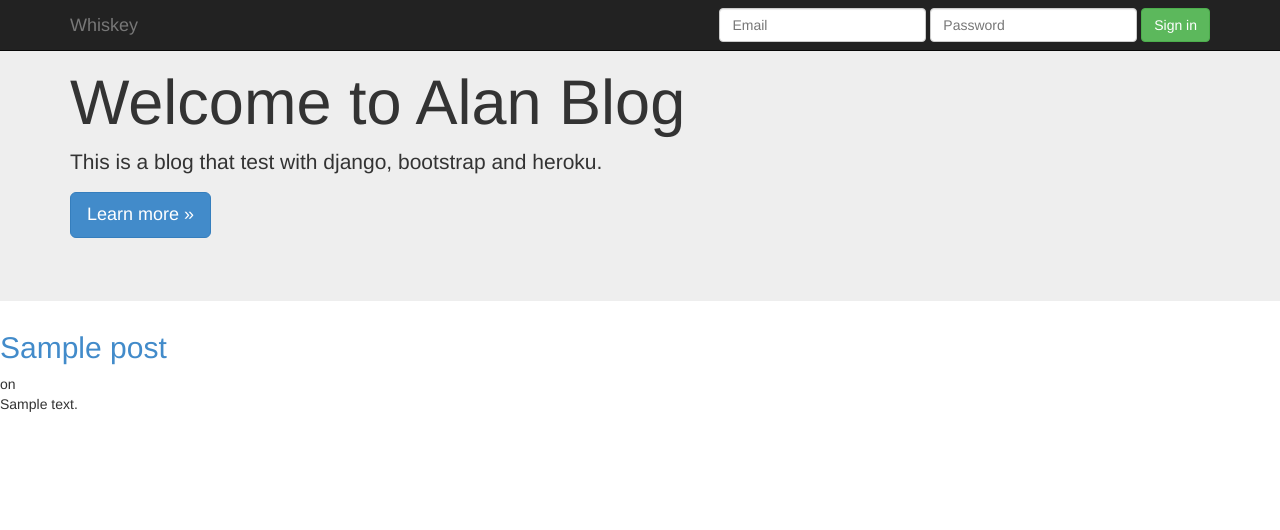
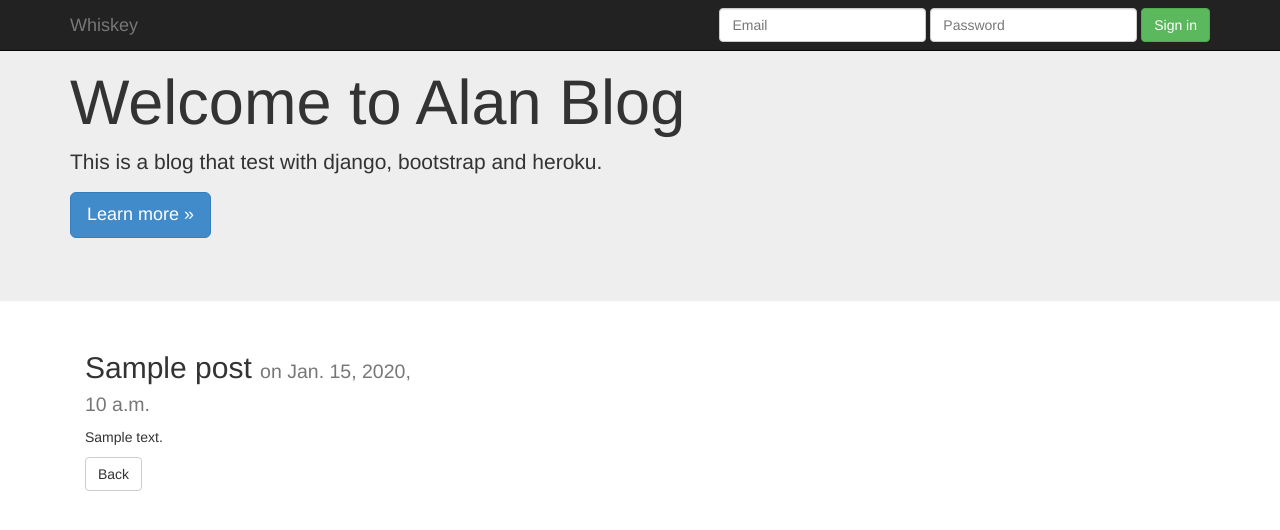
Before and after one commit to alanleegithub/heroku, a Django app: page /blogs/get/1/ in a window 1280 px wide. Shown: the top 530 px of the page. Run offline with Django 3.2, Linux system fonts and the light colour scheme; tables that the repository leaves empty hold one stand-in row (values such as "Sample post"); some libraries are stand-ins or nearby versions.

Commit message:
modify template for blogs and blog

```diff
--- a/templates/blog.html
+++ b/templates/blog.html
@@ -1,21 +1,11 @@
 {% extends "blog_base.html" %}
 
 {% block content %}
-<div>
- <h2><a href="/blogs/get/{{post.id}}/">{{ post.title }}</a></h2>
-</div>
-
-<div class = "post.meta">
- on {{ post.publish_date }}
-</div>
-
-<div class = "post_body">
- {{ post.body|safe|linebreaks }}
-</div>
-
-<div class = "tags">
- {% for tag in post.tags.all %}
-  <a href="/blogs/tab/{{tag}}">{{tag}}</a>
- {% endfor %}
-</div>
+<div class="container">
+    <div class="col-md-4">
+      <h2>{{ post.title }} <small>on {{ post.publish_data }} </small></a></h2>
+      <p> {{ post.body|safe|linebreaks }}</p>
+      <p><a class="btn btn-default" href="/blogs/all/" role="button">Back</a></p>
+    </div>
+</div> <!-- /container -->
 {% endblock %}
--- a/templates/blogs.html
+++ b/templates/blogs.html
@@ -4,9 +4,9 @@
  <div class="row">
  {% for post in blogs %}
     <div class="col-md-4">
-      <h2><a href="/blogs/get/{{post.id}}/">{{ post.title }} on {{ post.publish_data }} </a></h2>
-      <p> {{ post.body|safe|linebreaks }}</p>
-      <p><a class="btn btn-default" href="#" role="button">View details &raquo;</a></p>
+      <h2>{{ post.title }} <small>on {{ post.publish_data }} </small></a></h2>
+      <p> {{ post.body|safe|truncatewords:"10"|linebreaks }}</p>
+      <p><a class="btn btn-default" href="/blogs/get/{{post.id}}/" role="button">View details &raquo;</a></p>
     </div>
  {% endfor %}
  </div>
```
